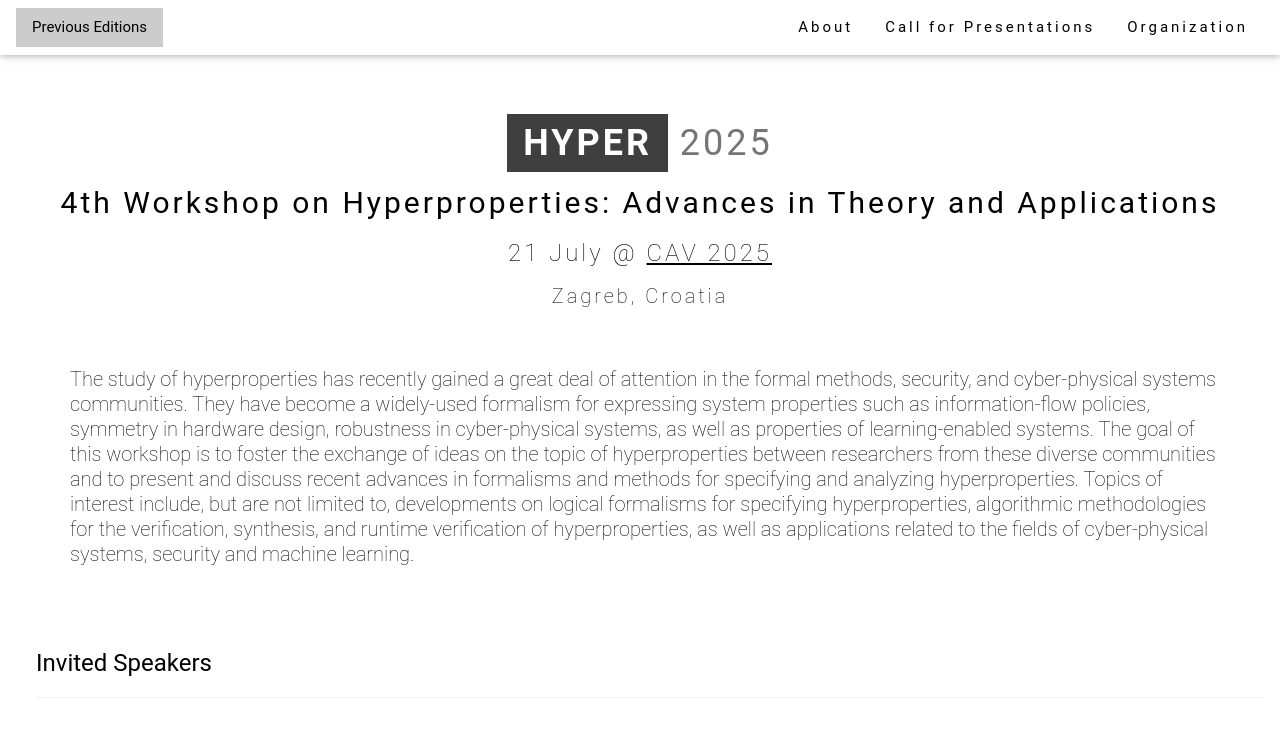
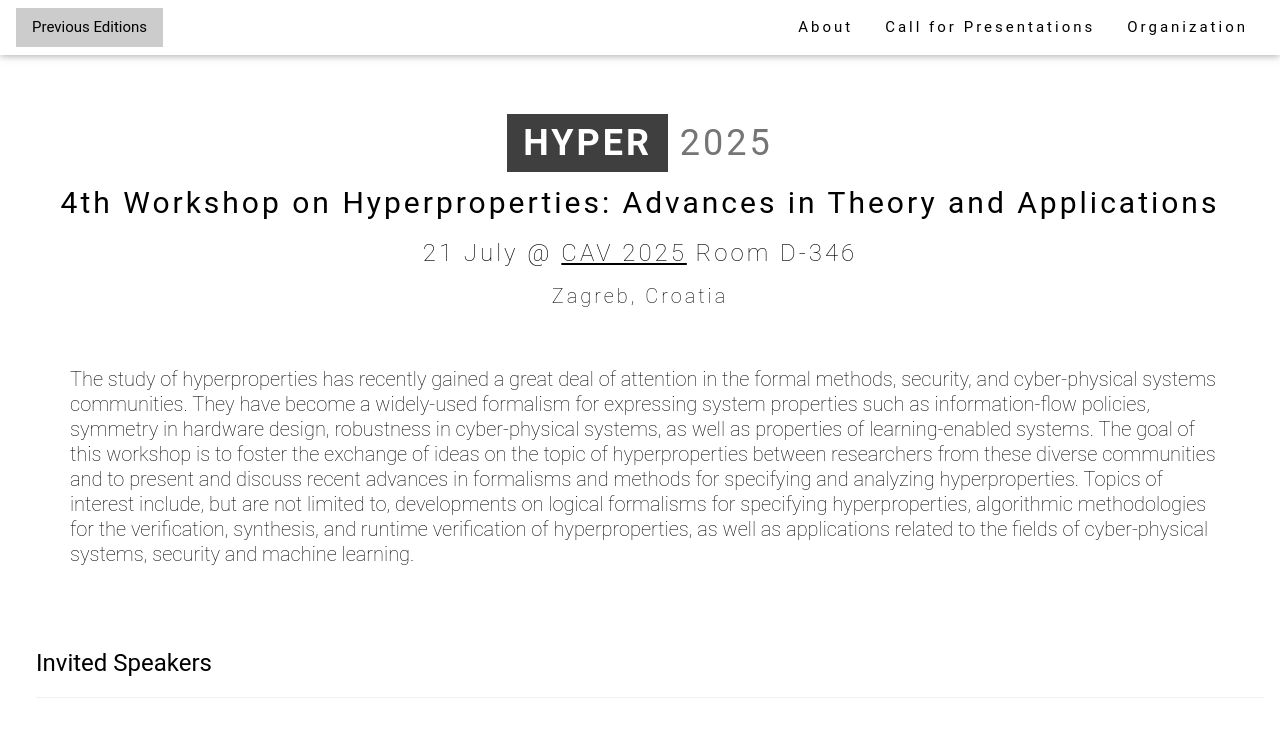
Before and after one commit to hyperworkshop25/hyperworkshop25.github.io, a plain HTML site: page index.html in a window 1280 px wide. Shown: the top 737 px of the page. Drawn offline with Linux system fonts and the light colour scheme; grey boxes are pictures that could not be loaded.

Commit message:
Update index.html

```diff
--- a/index.html
+++ b/index.html
@@ -66,7 +66,7 @@
   <div class=" w3-margin-top w3-margin-bottom w3-center">
     <h1 class="w3-xxlarge w3-text-white"><span class="w3-padding w3-black w3-opacity-min"><b>HYPER</b></span> <span class="w3-hide-small w3-text-grey">2025</span></h1>
     <h2 style="text-align: center;">4th Workshop on Hyperproperties: Advances in Theory and Applications</h2>
-    <h3 style="text-align: center; font-weight: 200;"> 21 July @ <a href="https://conferences.i-cav.org/2025/">CAV 2025</a></h3>
+    <h3 style="text-align: center; font-weight: 200;"> 21 July @ <a href="https://conferences.i-cav.org/2025/">CAV 2025</a> Room D-346</h3>
     <h4 style="text-align: center; font-weight: 200;"> Zagreb, Croatia</h4>
     <!-- <h4 style="text-align: center; font-weight: 200;"><b>Floor 3, Room 3.430 </b></h4> -->
 
```
